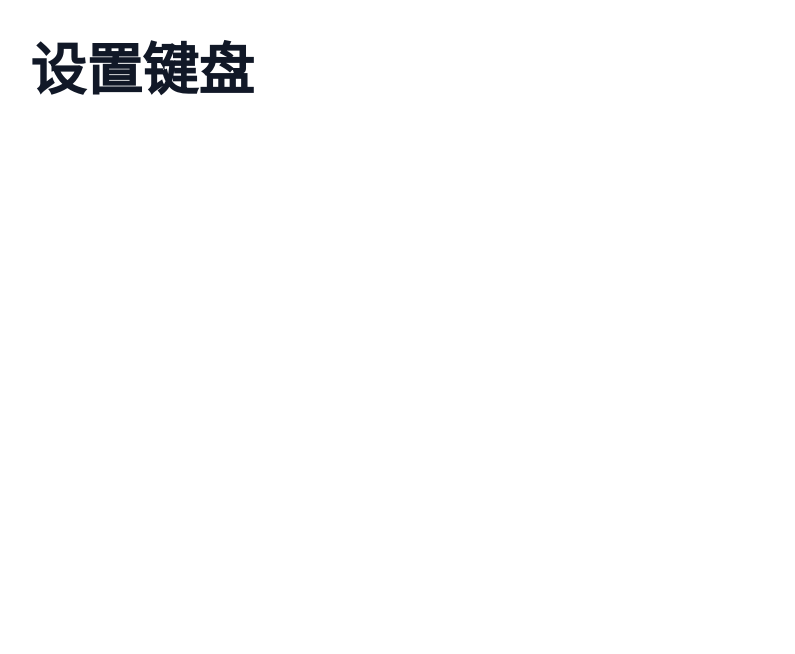
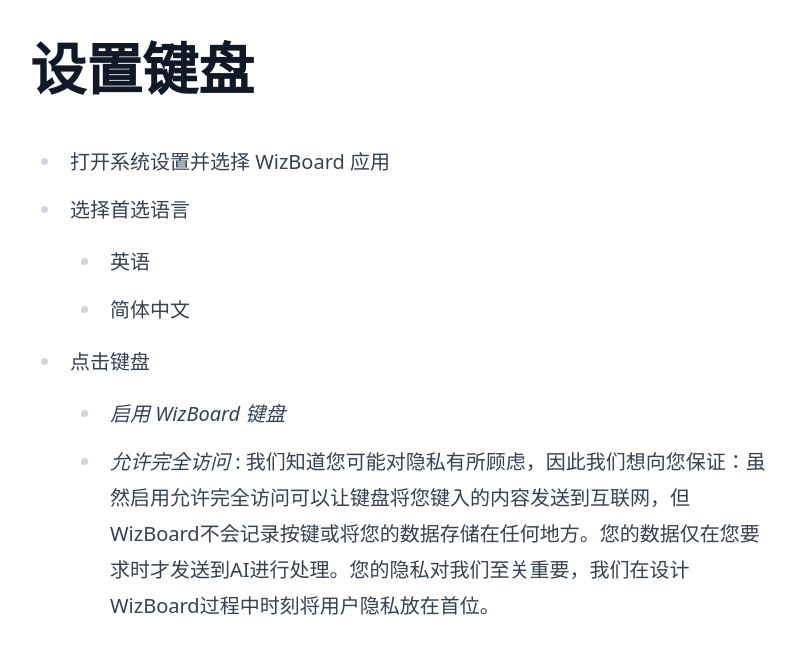
Before and after one commit to WizBoard/wizboard.github.io, a Jekyll site: the page built from docs/docs/zh-CN/setup_keyboard.md, in a window 1280 px wide. Shown: the top 654 px of the page, without its empty margins (74-869 px from the left). Built offline with Jekyll 4.4.1, drawn with Linux system fonts in a browser that asks for light colours; nearby versions of some CDN libraries.

Commit message:
Update setup_keyboard.md

```diff
--- a/docs/docs/zh-CN/setup_keyboard.md
+++ b/docs/docs/zh-CN/setup_keyboard.md
@@ -3,3 +3,11 @@ layout: plain_content
 title: WizBoard用户手册
 ---
 # 设置键盘
+
+* 打开系统设置并选择 WizBoard 应用
+* 选择首选语言
+    * 英语
+    * 简体中文
+* 点击键盘
+    * *启用 WizBoard 键盘*
+    * *允许完全访问* : 我们知道您可能对隐私有所顾虑，因此我们想向您保证：虽然启用允许完全访问可以让键盘将您键入的内容发送到互联网，但WizBoard不会记录按键或将您的数据存储在任何地方。您的数据仅在您要求时才发送到AI进行处理。您的隐私对我们至关重要，我们在设计WizBoard过程中时刻将用户隐私放在首位。
```
